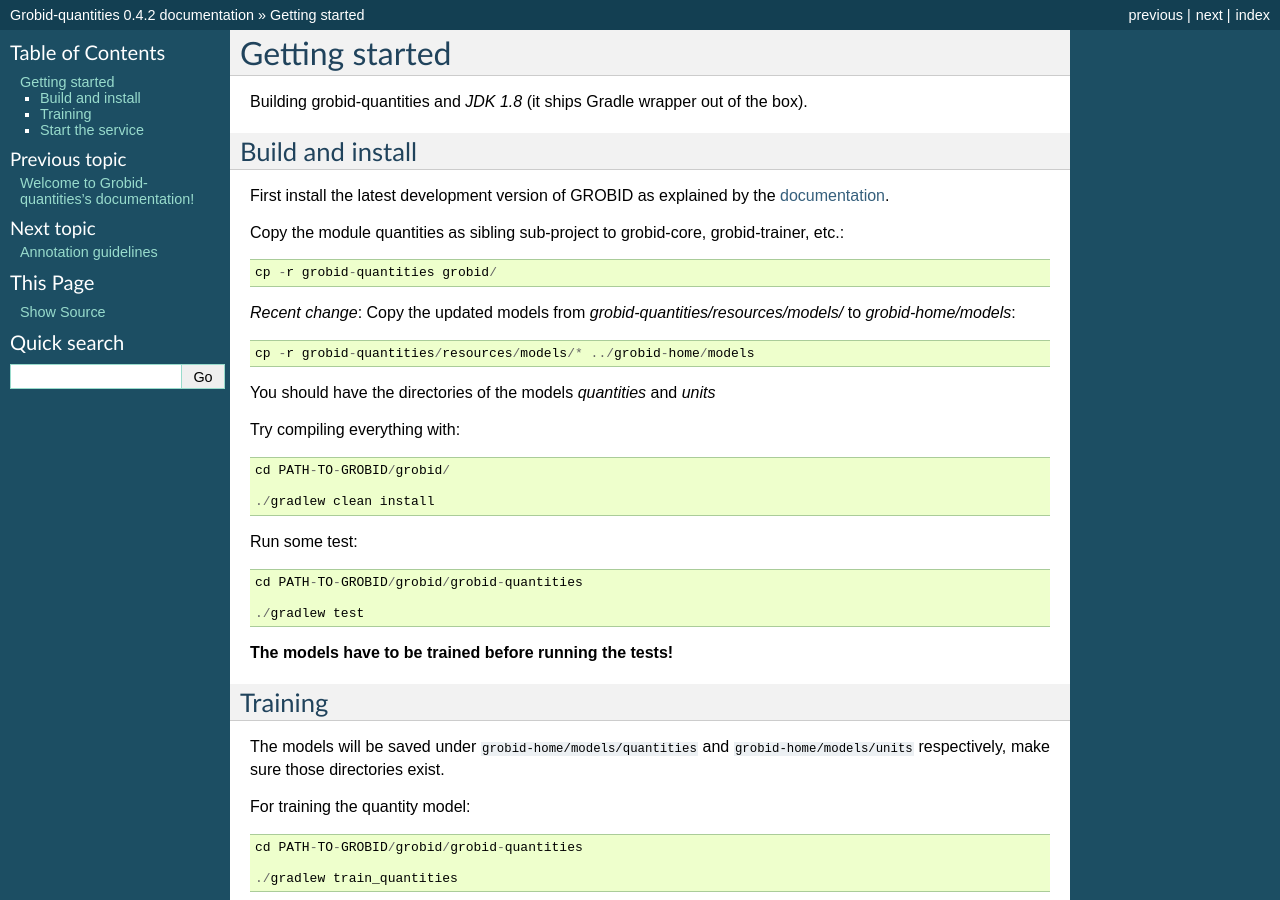
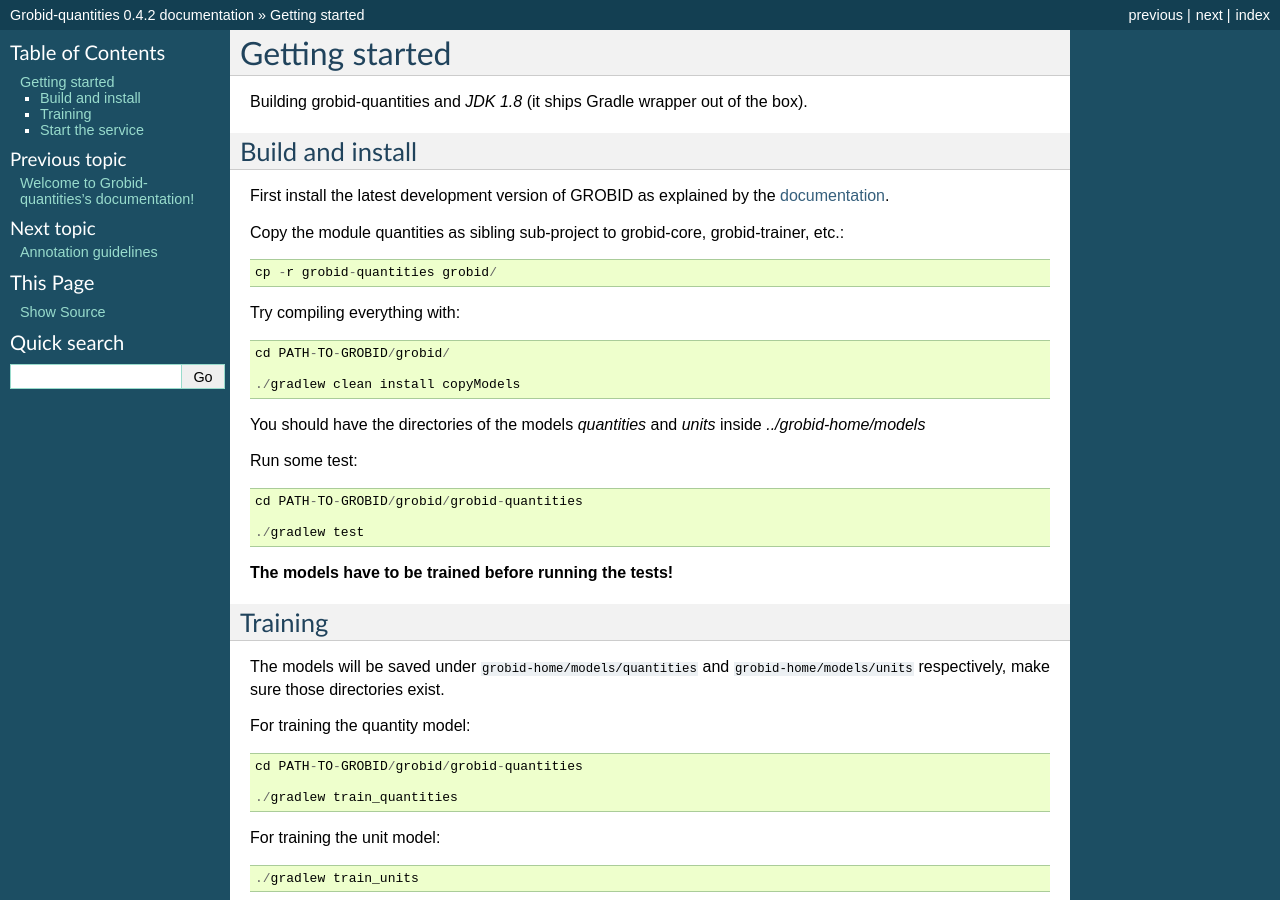
Before and after one commit to lfoppiano/grobid-quantities, a Sphinx documentation site: the page built from doc/gettingStarted.rst, in a window 1280 px wide and 900 px high. Built offline with Sphinx 7.4.7, drawn with Linux system fonts in a browser that asks for light colours.

Commit message:
The models are automatically copied into your grobid-home instead of manually copying them. Edited the documentation as well to reflect that.

```diff
--- a/doc/gettingStarted.rst
+++ b/doc/gettingStarted.rst
@@ -14,17 +14,13 @@ Copy the module quantities as sibling sub-project to grobid-core, grobid-trainer
 ::
    cp -r grobid-quantities grobid/
 
-*Recent change*: Copy the updated models from `grobid-quantities/resources/models/` to `grobid-home/models`:
-::
-   cp -r grobid-quantities/resources/models/* ../grobid-home/models
-
-You should have the directories of the models `quantities` and `units`
-
 Try compiling everything with:
 ::
    cd PATH-TO-GROBID/grobid/
 
-   ./gradlew clean install
+   ./gradlew clean install copyModels
+
+You should have the directories of the models `quantities` and `units` inside `../grobid-home/models`
 
 Run some test:
 ::
```
Also changed, not shown: 1 other file.
